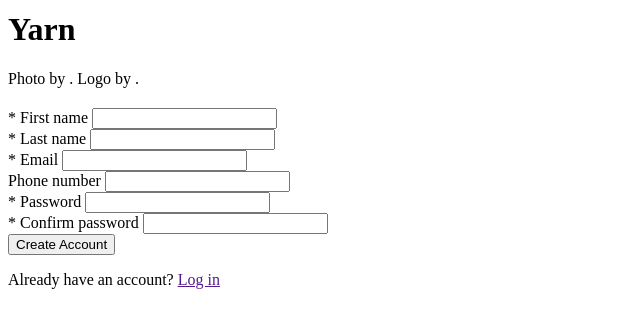
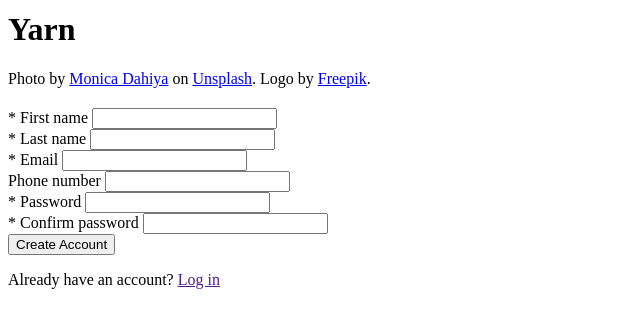
Before and after one commit to SchrodingersText/sign-up-form-project, a plain HTML site: page index.html in a window 1280 px wide. Shown: the part 178-506 px from the top of the page, without its empty margins (0-640 px from the left). Drawn offline with Linux system fonts and the light colour scheme.

Commit message:
Add image attribution

```diff
--- a/index.html
+++ b/index.html
@@ -17,7 +17,11 @@
             <h1 class="logo-container__text">Yarn</h1>
         </div>
 
-        <p class="hero-img-container__img-credit">Photo by . Logo by .</p>
+        <p class="hero-img-container__img-credit">Photo by
+            <a href="https://unsplash.com/@monicasinghdahiya?utm_content=creditCopyText&utm_medium=referral&utm_source=unsplash">Monica Dahiya</a>
+            on <a href="https://unsplash.com/photos/a-field-full-of-different-colored-grass-plants-3N9Bx84lRPQ?utm_content=creditCopyText&utm_medium=referral&utm_source=unsplash">Unsplash</a>.
+            Logo by <a href="https://www.freepik.com/icon/art-design_1715249">Freepik</a>.
+        </p>
     </div>
 
     <div class="main-text">
```
